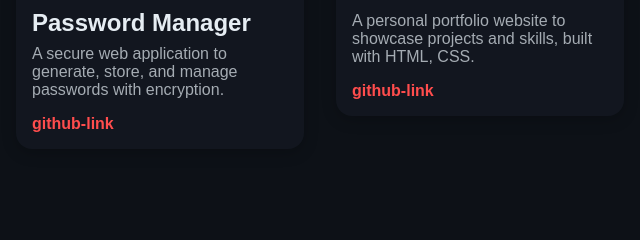
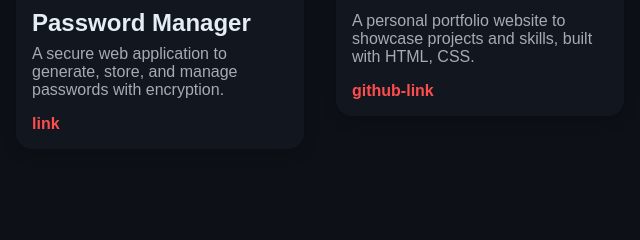
Before and after one commit to Aryan2006-code/portfolio-website, a plain HTML site: page index.html in a window 1280 px wide. Shown: the part 1350-1590 px from the top of the page, 0-640 px from the left. Drawn offline with Linux system fonts and the light colour scheme.

Commit message:
pass man

```diff
--- a/index.html
+++ b/index.html
@@ -110,7 +110,7 @@
                 <img src="image\password-manager.png" alt="Password Manager">
                 <h3>Password Manager</h3>
                 <p>A secure web application to generate, store, and manage passwords with encryption.</p>
-                <a href="https://github.com/Aryan2006-code/Password-Manager">github-link</a>
+                <a href="https://password-manager-iyp2.onrender.com/">link</a>
             </div>
             <div class="project-card">
                 <img src="image\portfolio.png" alt="Portfolio Website">
```
